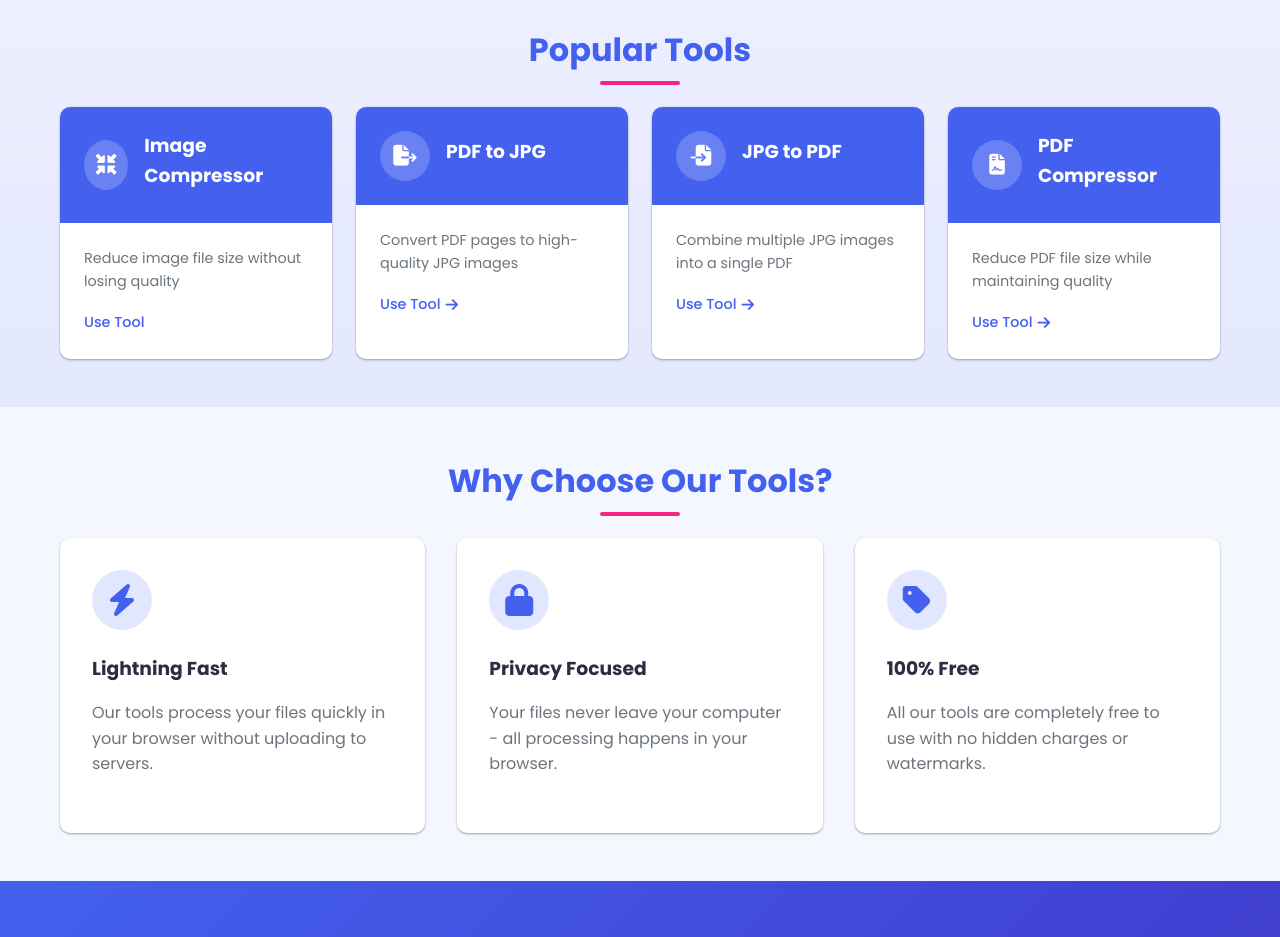
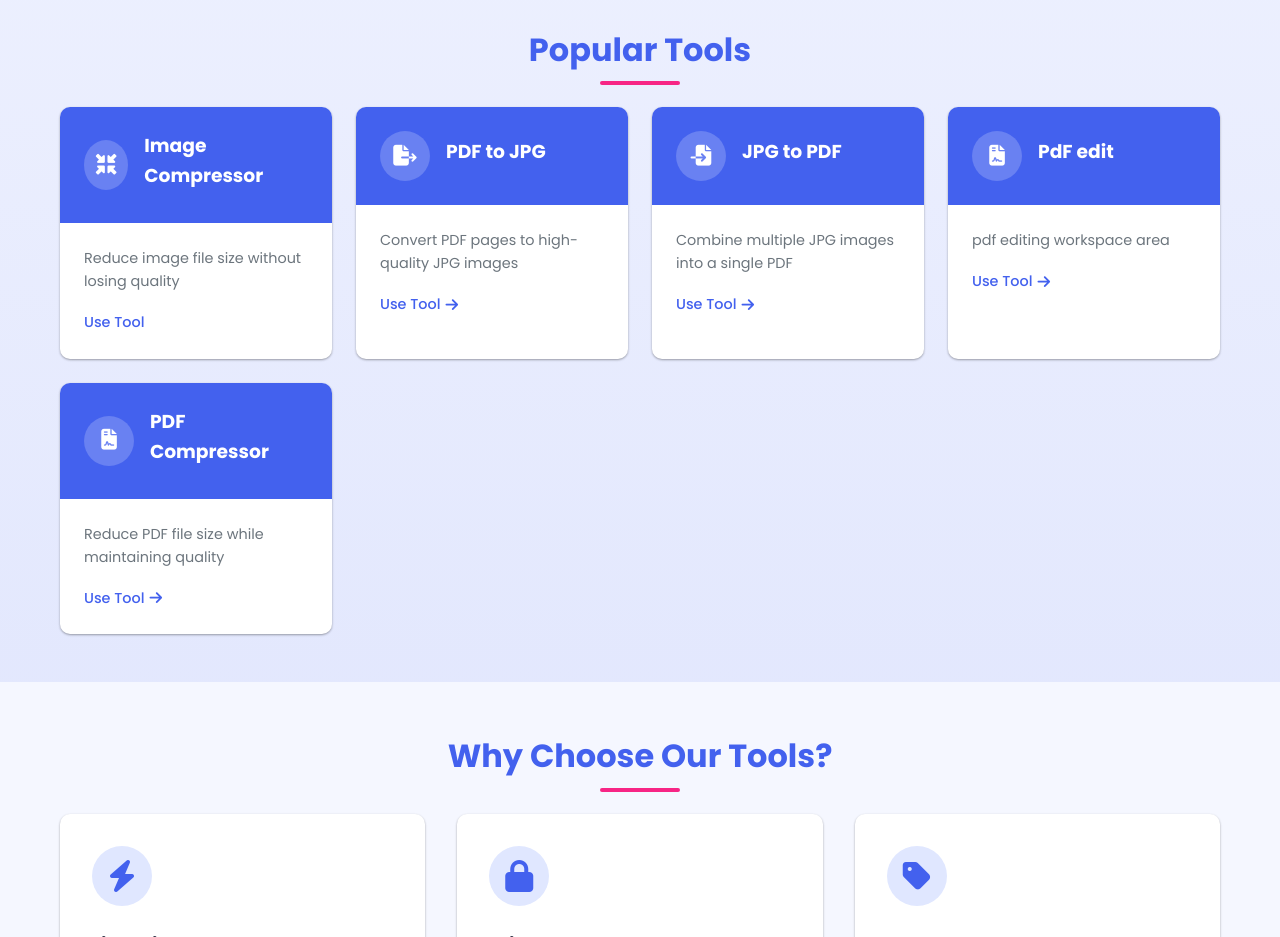
Before and after one commit to bettertoolkit/sk, a plain HTML site: page index.html in a window 1280 px wide. Shown: the part 1000-1937 px from the top of the page. Drawn offline with Linux system fonts and the light colour scheme.

Commit message:
Update index.html

```diff
--- a/index.html
+++ b/index.html
@@ -706,6 +706,18 @@
             <div class="tool-icon">
               <i class="fas fa-file-contract"></i>
             </div>
+              <h3>PdF edit </h3>
+          </div>
+          <div class="tool-card-body">
+            <p>pdf editing workspace area </p>
+            <a href="#" class="tool-link">Use Tool <i class="fas fa-arrow-right"></i></a>
+          </div>
+        </div>
+        <div class="tool-card">
+          <div class="tool-card-header">
+            <div class="tool-icon">
+              <i class="fas fa-file-contract"></i>
+            </div>
             <h3>PDF Compressor</h3>
           </div>
           <div class="tool-card-body">
```
